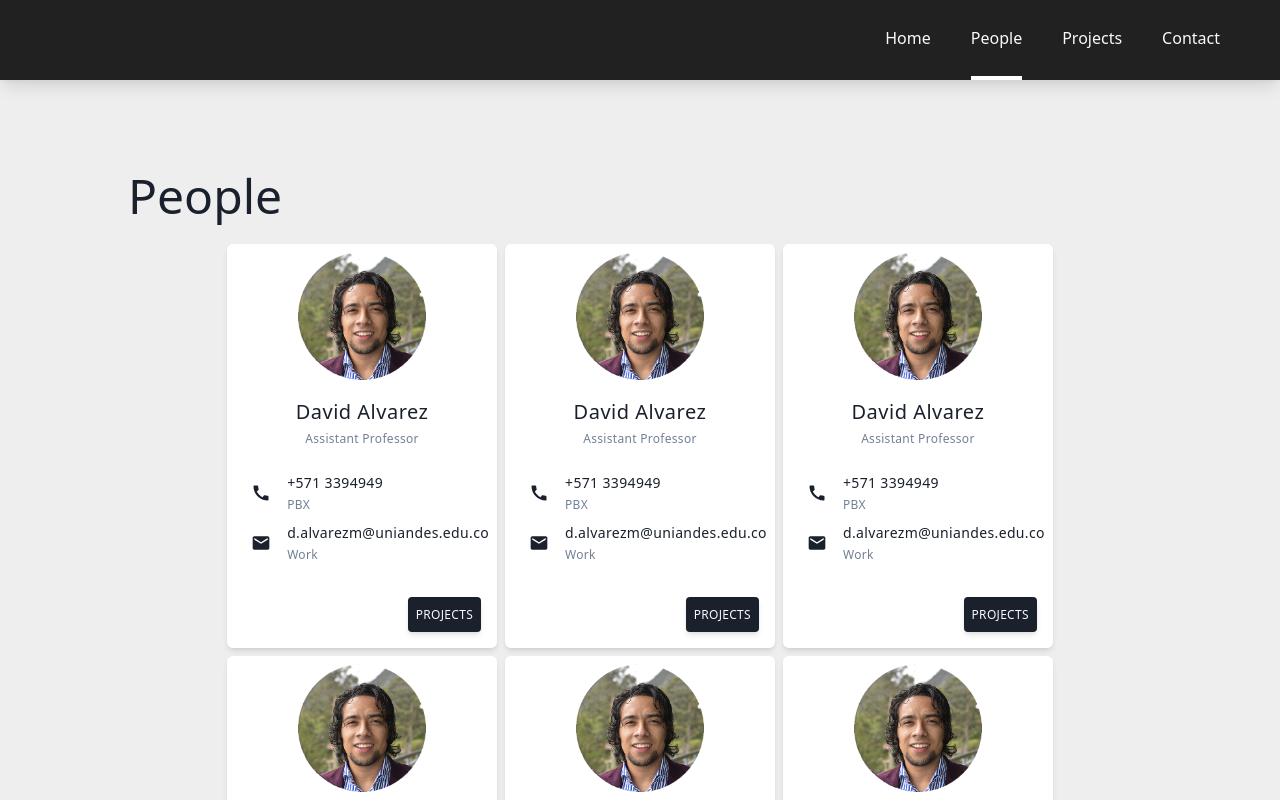
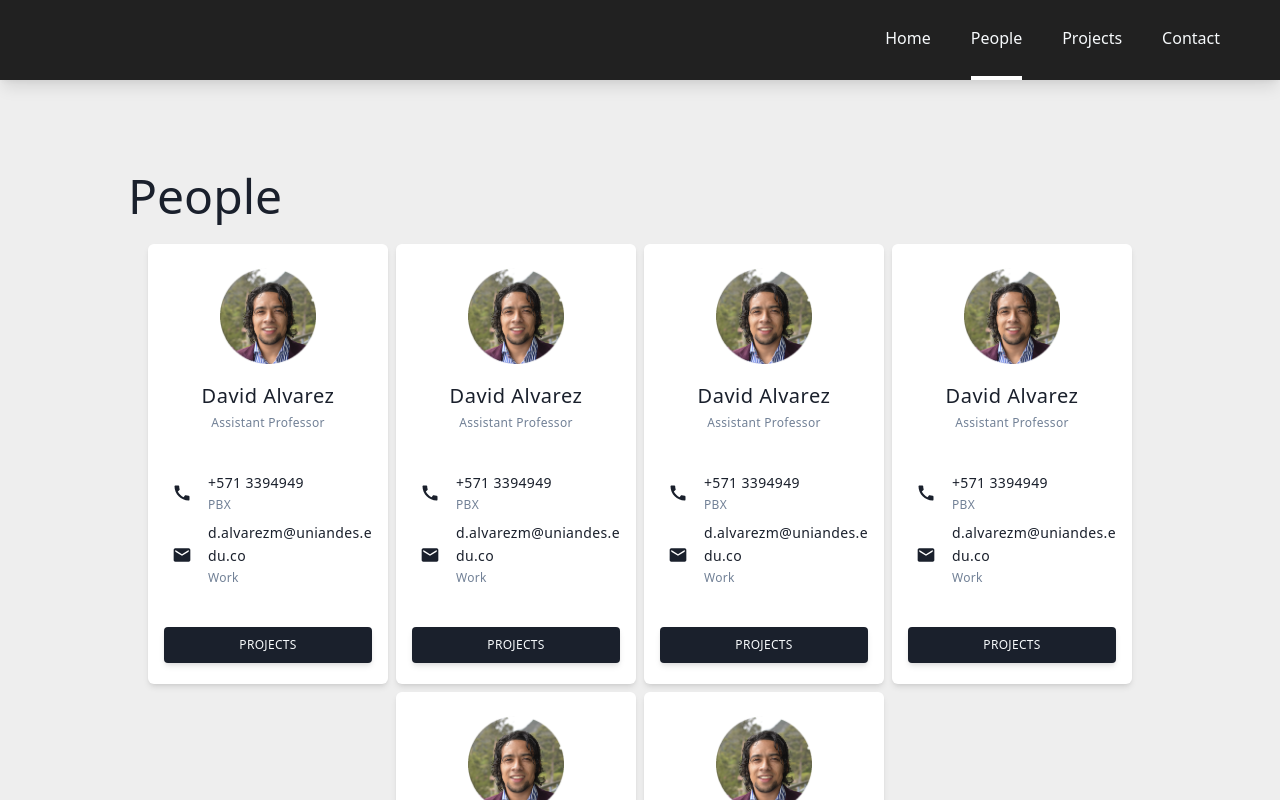
Before and after one commit to lejoss/opentech, a React (Create React App) app in the folder frontend/: page /people in a window 1280 px wide. Built offline with nearby package versions, Linux system fonts and the light colour scheme.

Commit message:
Update ProfileCard.js

```diff
--- a/frontend/src/components/People/ProfileCard.js
+++ b/frontend/src/components/People/ProfileCard.js
@@ -4,31 +4,30 @@ import { Link } from 'react-router-dom';
 
 function ProfileCard() {
 	return (
-		<figure className="m-1 p-2 bg-white sm:w-72 cursor-pointer shadow-md rounded-md m-0">
-			<img className="w-32 h-32 my-0 mx-auto" src="/images/dave.png" alt="tpp" />
+		<figure style={{ maxWidth: 240, minHeight: 440, maxHeight: 440 }} className="m-1 py-6 px-4 bg-white sm:w-72 cursor-pointer shadow-md rounded-md m-0">
+			<img className="h-24 w-24 my-0 mx-auto" src="/images/dave.png" alt="tpp" />
 			<p className="text-center leading-relaxed tracking-wide text-xl mt-4 text-gray-900">David Alvarez</p>
-			<p className="text-center leading-relaxed tracking-wide mb-6 text-xs text-gray-600 font-light">Assistant Professor</p>
+			<p className="text-center leading-relaxed tracking-wide mb-10 text-xs text-gray-600 font-light">Assistant Professor</p>
 
-			<div className="flex items-center mb-2">
-				<img className="ml-4 mr-4" src="/images/call.svg" alt="contact pbx" />
+			<div className="flex items-center ml-2 mb-2">
+				<img className="mr-4" src="/images/call.svg" alt="contact pbx" />
 				<div className="">
 					<p className="leading-relaxed text-gray-900 tracking-wide text-sm font-light">+571 3394949</p>
 					<p className="leading-relaxed text-gray-600 tracking-wide text-xs">PBX</p>
 				</div>
 			</div>
-			<div className="flex items-center mb-2">
-				<img className="ml-4 mr-4" src="/images/email.svg" alt="contact email" />
+			<div className="flex items-center ml-2 mb-2">
+				<img className="mr-4" src="/images/email.svg" alt="contact email" />
 				<div className="">
 					<p className="break-all text-gray-900 leading-relaxed tracking-wide text-sm font-light">d.alvarezm@uniandes.edu.co</p>
 					<p className="leading-relaxed text-gray-600 tracking-wide text-xs">Work</p>
 				</div>
 			</div>
-			<br />
-			<div className="flex justify-end mb-2 mr-2">
-				<Link to="/projects?person=david" className="bg-gray-900 rounded p-2 shadow-md">
-					<p className="leading-relaxed tracking-wide text-xs uppercase text-gray-100 hover:text-gray-500 font-medium">PROJECTS</p>
-				</Link>
-			</div>
+
+			<Link to="/projects?person=david" className="flex justify-center mt-10 bg-gray-900 rounded p-2 shadow-md">
+				<p className="leading-relaxed tracking-wide text-xs uppercase text-gray-100 hover:text-gray-500 font-medium">PROJECTS</p>
+			</Link>
+
 		</figure>
 	);
 }
```
